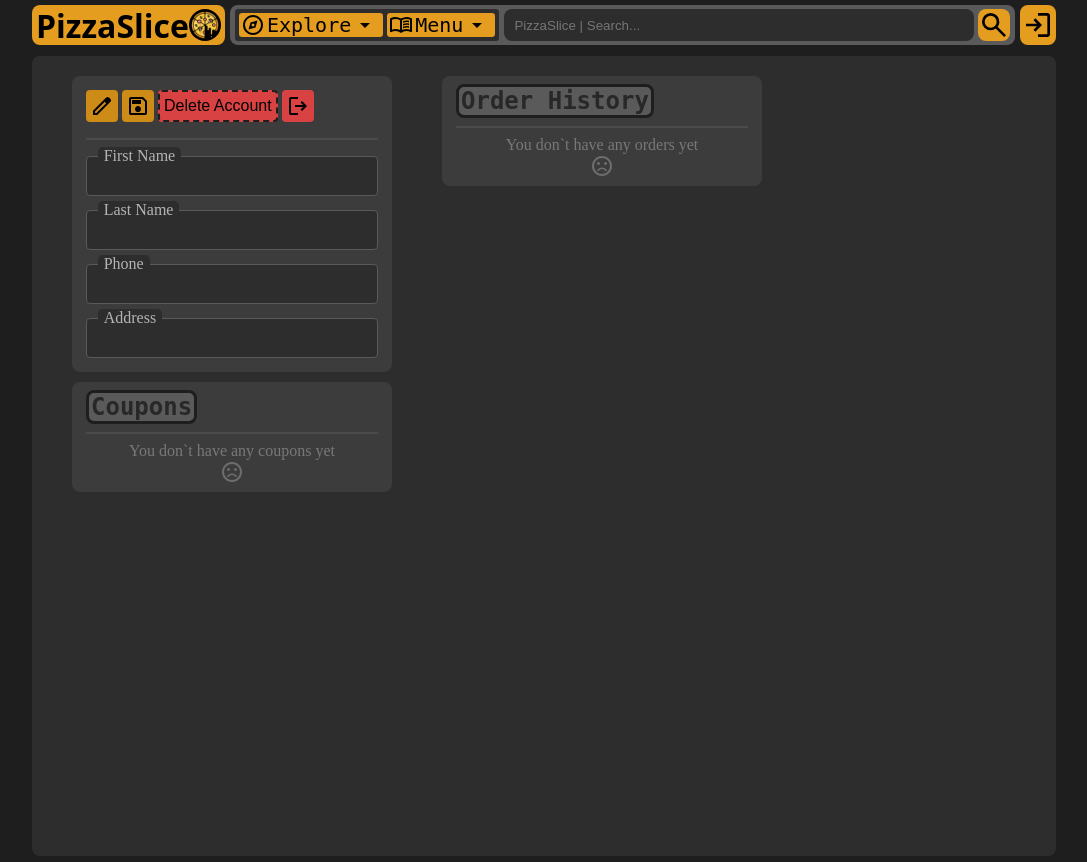
After one commit to ZeLLyBOBA1/PizzaSlice_PP5, a Django app: page /profiles/profile/ in a window 1280 px wide. The commit adds this page. Shown: the whole page, without its empty margins (96-1183 px from the left). Run offline with Django 5.2, Linux system fonts and the light colour scheme; parts of the project's set-up code (start-up, migrations or seed data) failed here and were passed over.

Commit message:
Updated | profile.html

```diff
--- a/PizzaSlice_Django/urls.py
+++ b/PizzaSlice_Django/urls.py
@@ -23,4 +23,5 @@ urlpatterns = [
     path('admin/', admin.site.urls),
     path('accounts/', include('allauth.urls')),
     path('', include('homepage.urls')),
+    path('profiles/', include('profiles.urls')),
 ] + static(settings.MEDIA_URL, document_root=settings.MEDIA_ROOT)
--- a/homepage/templates/homepage/index.html
+++ b/homepage/templates/homepage/index.html
@@ -1,10 +1,5 @@
 {% extends "base.html" %}
 {% load static %}
-
-{% block page_header %}
-
-{% endblock %}
-
 
 {% block content %}
 
--- /dev/null
+++ b/profiles/templates/profiles/profile.html
@@ -0,0 +1,281 @@
+{% extends "base.html" %}
+{% load static %}
+
+{% block content %}
+
+<style>
+    .profile-container{
+        margin: 6px auto;
+        background-color: rgb(45,45,45);
+        width: 100%;
+        max-width: 1024px;
+        border-radius: 0.5rem;
+        display: flex;
+        flex-direction: column;
+        align-items: center;
+        gap: 10px;
+        min-height: 100vh;
+    }
+
+    .profile-content{
+        display: flex;
+        flex-direction: column;
+        align-items: center;
+        width: 100%;
+        gap: 10px;
+        margin-top: 20px;
+    }
+
+    h1{
+        font-size: 24px;
+        background-color: rgb(90,90,90);
+        border: solid rgb(30,30,30);
+        border-radius: 0.5rem;
+        width: fit-content;
+        height: fit-content;
+        color: rgb(40,40,40);
+        font-family: monospace;
+        padding: 0 2px;
+        margin-bottom: 8px;
+    }
+
+    .form-group{
+        display: flex;
+        justify-content: center;
+        position: relative;
+        width: fit-content;
+        width: 100%;
+    }
+
+    .profile-container form {
+        display: flex;
+        flex-direction: column;
+        gap: 14px;
+    }
+
+    .profile-container label{
+        color: rgb(180, 180, 180);
+        position: absolute;
+        transform: translateY(-50%);
+        left: 4%;
+        background-color: rgb(45, 45, 45);
+        padding: 0 6px;
+        transition: 0.2s;
+        border-radius: 0.3rem;
+        z-index: 1;
+    }
+
+    .profile-container input {
+        padding: 10px;
+        border: 1px solid rgb(90, 90, 90);
+        border-radius: 4px;
+        font-size: 16px;
+        background-color: rgb(45, 45, 45);
+        color: rgb(180, 180, 180);
+        z-index: 1;
+        width: 100%;
+    }
+
+    .profile-container button {
+        background-color: rgb(229, 157, 32);
+        color: black;
+        padding: 10px;
+        border: none;
+        border-radius: 4px;
+        cursor: pointer;
+        font-size: 16px;
+        width: fit-content;
+    }
+
+    .profile-container button:hover {
+        background-color: rgb(244, 167, 33);
+    }
+
+    .profile-info{
+        display: flex;
+        flex-direction: column;
+        gap: 16px;
+        background-color: rgb(60, 60, 60);
+        width: fit-content;
+        padding: 14px;
+        border-radius: 0.5rem;
+        width: 80%;
+        max-width: 320px;
+    }
+
+    .profile-buttons{
+        display: flex;
+        gap: 4px;
+    }
+
+    #edit-button{
+        background-color: hsl(38, 79%, 45%);
+        padding: 4px;
+    }
+    #edit-button:hover{
+        background-color: hsl(38, 79%, 35%);
+    }
+
+    #save-changes-button{
+        background-color: hsl(38, 79%, 45%);
+        padding: 4px;
+    }
+    #save-changes-button:hover{
+        background-color: hsl(38, 79%, 35%);
+    }
+
+    #logout-button{
+        background-color: rgb(216, 66, 66);
+        padding: 4px;
+    }
+    #logout-button:hover{
+        background-color: rgba(216, 66, 66, 0.800);
+    }
+
+    #delete-account-button{
+        background-color: rgb(216, 66, 66);
+        padding: 4px;
+        border: dashed rgb(30, 30, 30) 2px;
+    }
+    #delete-account-button:hover{
+        background-color: rgba(216, 66, 66, 0.800);
+    }
+
+    .logout-icon, .edit-icon, .save-icon{
+        display: flex;
+        justify-content: center;
+        align-items: center;
+    }
+
+    .profile-info-and-coupons{
+        display: flex;
+        flex-direction: column;
+        align-items: center;
+        gap: 10px;
+        width: 100%;
+    }
+
+    .coupons-container{
+        width: 80%;
+        background-color: rgb(60, 60, 60);
+        border-radius: 0.5rem;
+        padding: 8px 14px;
+        display: flex;
+        flex-direction: column;
+        max-width: 320px;
+    }
+
+    .coupons-container p{
+        color: rgb(120, 120, 120);
+        text-align: center;
+        margin-top: 8px;
+    }
+
+    .sad-icon{
+        display: flex;
+        justify-content: center;
+        align-items: center;
+    }
+
+    .order-history-container{
+        background-color: rgb(60,60,60);
+        width: 80%;
+        border-radius: 0.5rem;
+        padding: 8px 14px;
+        max-width: 320px;
+    }
+
+    .order-history-container p{
+        color: rgb(120, 120, 120);
+        text-align: center;
+        margin-top: 8px;
+    }
+
+    .profile-content{
+
+    }
+
+    @media(min-width:768px){
+        .profile-content{
+            flex-direction: row;
+            justify-content: left;
+            align-items: start;
+        }
+        .profile-info-and-coupons{
+            width: 400px;
+        }
+    }
+
+
+</style>
+
+<div class="profile-container">
+
+
+    <div class="profile-content">
+        <div class="profile-info-and-coupons">
+            <div class="profile-info">
+                <div class="profile-buttons">
+                    <button type="submit" id="edit-button">
+                        <svg class="edit-icon" xmlns="http://www.w3.org/2000/svg" height="24px" viewBox="0 -960 960 960" width="24px" fill="#000000">
+                            <path d="M200-200h57l391-391-57-57-391 391v57Zm-80 80v-170l528-527q12-11 26.5-17t30.5-6q16 0 31 6t26 18l55 56q12 11 17.5 26t5.5 30q0 16-5.5 30.5T817-647L290-120H120Zm640-584-56-56 56 56Zm-141 85-28-29 57 57-29-28Z"/>
+                        </svg>
+                    </button>
+                    <button type="submit" id="save-changes-button">
+                        <svg class="save-icon" xmlns="http://www.w3.org/2000/svg" height="24px" viewBox="0 -960 960 960" width="24px" fill="#000000">
+                            <path d="M840-680v480q0 33-23.5 56.5T760-120H200q-33 0-56.5-23.5T120-200v-560q0-33 23.5-56.5T200-840h480l160 160Zm-80 34L646-760H200v560h560v-446ZM480-240q50 0 85-35t35-85q0-50-35-85t-85-35q-50 0-85 35t-35 85q0 50 35 85t85 35ZM240-560h360v-160H240v160Zm-40-86v446-560 114Z"/>
+                        </svg>
+                    </button>
+                    <button type="submit" id="delete-account-button">Delete Account</button>
+                    <button type="submit" id="logout-button">
+                        <svg class="logout-icon" xmlns="http://www.w3.org/2000/svg" height="24px" viewBox="0 -960 960 960" width="24px" fill="#000000">
+                            <path d="M200-120q-33 0-56.5-23.5T120-200v-560q0-33 23.5-56.5T200-840h280v80H200v560h280v80H200Zm440-160-55-58 102-102H360v-80h327L585-622l55-58 200 200-200 200Z"/>
+                        </svg>
+                    </button>
+                </div>
+                <hr style="border: none; height: 2px; background-color: rgb(75, 75, 75);">
+                <form method="post" action="">
+                    <div class="form-group">
+                        <input type="email" name="email" maxlength="320" required="" id="id_email">
+                        <label class="label" for="id_email">First Name</label>
+                    </div>
+                    <div class="form-group">
+                        <input type="email" name="email" maxlength="320" required="" id="id_email">
+                        <label class="label" for="id_email">Last Name</label>
+                    </div>
+                    <div class="form-group">
+                        <input type="email" name="email" maxlength="320" required="" id="id_email">
+                        <label class="label" for="id_email">Phone</label>
+                    </div>
+                    <div class="form-group">
+                        <input type="email" name="email" maxlength="320" required="" id="id_email">
+                        <label class="label" for="id_email">Address</label>
+                    </div>
+                </form>
+            </div>
+
+            <div class="coupons-container">
+                <h1>Coupons</h1>
+                <hr style="border: none; height: 2px; background-color: rgb(75, 75, 75);">
+                <p>You don`t have any coupons yet</p>
+                <div class="sad-icon">
+                    <svg xmlns="http://www.w3.org/2000/svg" height="24px" viewBox="0 -960 960 960" width="24px" fill="rgb(110,110,110)">
+                        <path d="M620-520q25 0 42.5-17.5T680-580q0-25-17.5-42.5T620-640q-25 0-42.5 17.5T560-580q0 25 17.5 42.5T620-520Zm-280 0q25 0 42.5-17.5T400-580q0-25-17.5-42.5T340-640q-25 0-42.5 17.5T280-580q0 25 17.5 42.5T340-520Zm140 100q-68 0-123.5 38.5T276-280h66q22-37 58.5-58.5T480-360q43 0 79.5 21.5T618-280h66q-25-63-80.5-101.5T480-420Zm0 340q-83 0-156-31.5T197-197q-54-54-85.5-127T80-480q0-83 31.5-156T197-763q54-54 127-85.5T480-880q83 0 156 31.5T763-763q54 54 85.5 127T880-480q0 83-31.5 156T763-197q-54 54-127 85.5T480-80Zm0-400Zm0 320q134 0 227-93t93-227q0-134-93-227t-227-93q-134 0-227 93t-93 227q0 134 93 227t227 93Z"/>
+                    </svg>
+                </div>
+            </div>
+        </div>
+
+        <div class="order-history-container">
+            <h1>Order History</h1>
+            <hr style="border: none; height: 2px; background-color: rgb(75, 75, 75);">
+            <p>You don`t have any orders yet</p>
+            <div class="sad-icon">
+                <svg xmlns="http://www.w3.org/2000/svg" height="24px" viewBox="0 -960 960 960" width="24px" fill="rgb(110,110,110)">
+                    <path d="M620-520q25 0 42.5-17.5T680-580q0-25-17.5-42.5T620-640q-25 0-42.5 17.5T560-580q0 25 17.5 42.5T620-520Zm-280 0q25 0 42.5-17.5T400-580q0-25-17.5-42.5T340-640q-25 0-42.5 17.5T280-580q0 25 17.5 42.5T340-520Zm140 100q-68 0-123.5 38.5T276-280h66q22-37 58.5-58.5T480-360q43 0 79.5 21.5T618-280h66q-25-63-80.5-101.5T480-420Zm0 340q-83 0-156-31.5T197-197q-54-54-85.5-127T80-480q0-83 31.5-156T197-763q54-54 127-85.5T480-880q83 0 156 31.5T763-763q54 54 85.5 127T880-480q0 83-31.5 156T763-197q-54 54-127 85.5T480-80Zm0-400Zm0 320q134 0 227-93t93-227q0-134-93-227t-227-93q-134 0-227 93t-93 227q0 134 93 227t227 93Z"/>
+                </svg>
+            </div>
+        </div>
+    </div>
+</div>
+{% endblock %}
--- /dev/null
+++ b/profiles/urls.py
@@ -0,0 +1,8 @@
+
+from django.contrib import admin
+from django.urls import path
+from . import views
+
+urlpatterns = [
+    path('profile/', views.profile, name='profile')
+]
--- a/profiles/views.py
+++ b/profiles/views.py
@@ -1,3 +1,6 @@
 from django.shortcuts import render
 
 # Create your views here.
+def profile(request):
+    """ A view to return the index page """
+    return render(request, 'profiles/profile.html')
--- a/templates/base.html
+++ b/templates/base.html
@@ -31,6 +31,18 @@
 
   <style>
 
+    ::-webkit-scrollbar-thumb{
+      background-color: rgb(75, 75, 75);
+      border-radius: 0.2rem;
+      height: 20px;
+    }
+
+    ::-webkit-scrollbar{
+      background-color: rgb(45, 45, 45);
+      width: 1vw;
+      border: solid, rgb(60, 60, 60), 0.1vw
+    }
+
     *{
         margin: 0;
         padding: 0;
@@ -39,6 +51,8 @@
 
     body{
       background-color: rgb(30, 30, 30);
+      overflow-x: hidden;
+      overflow-y: scroll;
     }
 
     .logo{
@@ -72,10 +86,14 @@
       justify-content: center;
       align-items: center;
       gap: 5px;
-      padding: 5px;
+      padding: 5px 0;
       height: 50px;
       max-width: 1024px;
       margin: 0 auto;
+      position: sticky;
+      top: 0;
+      z-index: 2;
+      background-color: rgb(30, 30, 30);
     }
 
     .header-left-side{
@@ -560,7 +578,7 @@
 
 
         <div class="logo">
-          <a href="">
+          <a href="{% url 'index' %}">
             <div class="logo-name">
                 <p>PizzaSlice</p>
             </div>
@@ -575,11 +593,11 @@
 
       <div class="header-right-side">
       {% if user.is_authenticated%}
-        <div class="profile-icon nav-icon">
+        <a href="{% url 'profile' %}" class="profile-icon nav-icon">
           <svg xmlns="http://www.w3.org/2000/svg" height="32px" viewBox="0 -960 960 960" width="32px" fill="#000000">
             <path d="M234-276q51-39 114-61.5T480-360q69 0 132 22.5T726-276q35-41 54.5-93T800-480q0-133-93.5-226.5T480-800q-133 0-226.5 93.5T160-480q0 59 19.5 111t54.5 93Zm246-164q-59 0-99.5-40.5T340-580q0-59 40.5-99.5T480-720q59 0 99.5 40.5T620-580q0 59-40.5 99.5T480-440Zm0 360q-83 0-156-31.5T197-197q-54-54-85.5-127T80-480q0-83 31.5-156T197-763q54-54 127-85.5T480-880q83 0 156 31.5T763-763q54 54 85.5 127T880-480q0 83-31.5 156T763-197q-54 54-127 85.5T480-80Zm0-80q53 0 100-15.5t86-44.5q-39-29-86-44.5T480-280q-53 0-100 15.5T294-220q39 29 86 44.5T480-160Zm0-360q26 0 43-17t17-43q0-26-17-43t-43-17q-26 0-43 17t-17 43q0 26 17 43t43 17Zm0-60Zm0 360Z"/>
           </svg>
-        </div>
+        </a>
         <div class="shopping-cart-icon nav-icon">
           <svg xmlns="http://www.w3.org/2000/svg" height="32px" viewBox="0 -960 960 960" width="32px" fill="#000000">
             <path d="M280-80q-33 0-56.5-23.5T200-160q0-33 23.5-56.5T280-240q33 0 56.5 23.5T360-160q0 33-23.5 56.5T280-80Zm400 0q-33 0-56.5-23.5T600-160q0-33 23.5-56.5T680-240q33 0 56.5 23.5T760-160q0 33-23.5 56.5T680-80ZM246-720l96 200h280l110-200H246Zm-38-80h590q23 0 35 20.5t1 41.5L692-482q-11 20-29.5 31T622-440H324l-44 80h480v80H280q-45 0-68-39.5t-2-78.5l54-98-144-304H40v-80h130l38 80Zm134 280h280-280Z"/>
```
Also changed, not shown: PizzaSlice_Django/settings.py (+1 -11 lines).
